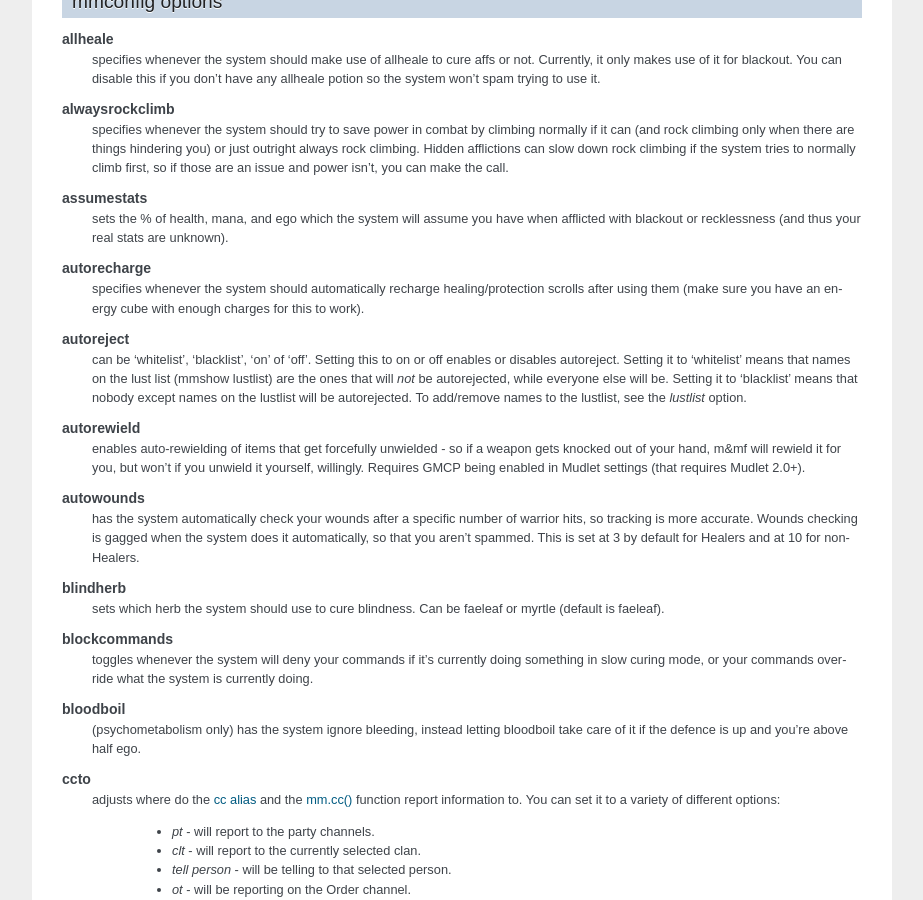
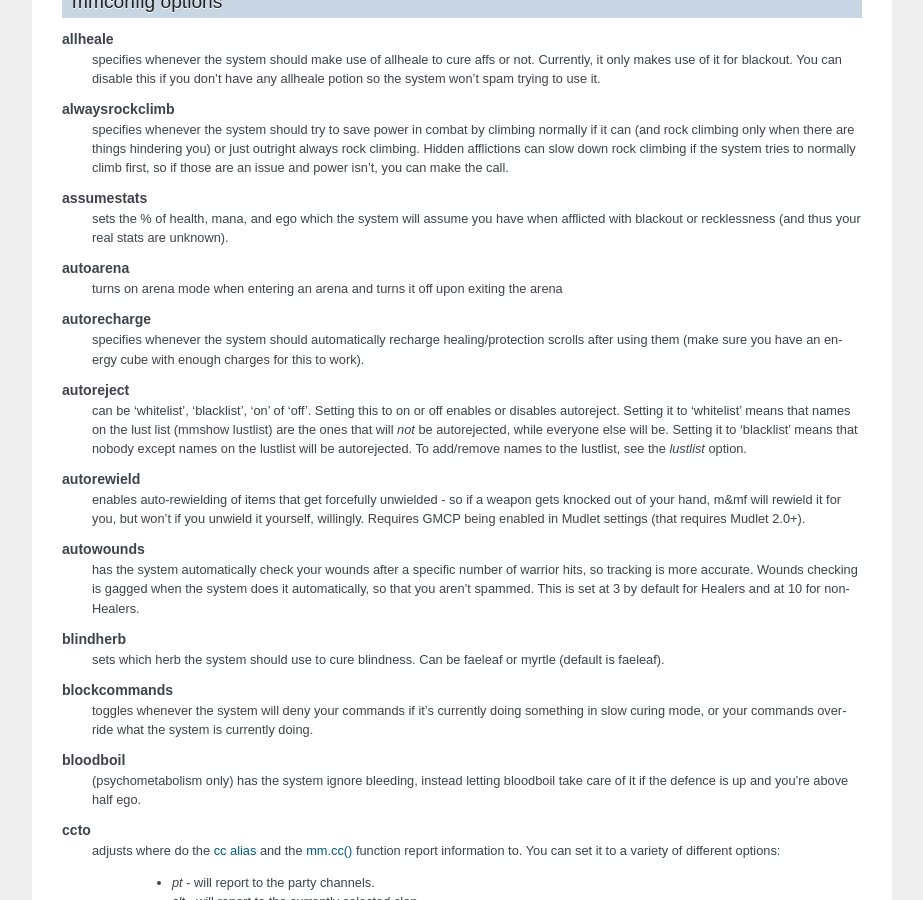
Before and after one commit to m-mf/m-mf, a Sphinx documentation site: the page built from doc/index.rst, in a window 1280 px wide and 900 px high, scrolled down 7400 px. Shown: the whole window, without its empty margins (198-1121 px from the left). Built offline with Sphinx 7.4.7, drawn with Linux system fonts in a browser that asks for light colours.

Commit message:
Arena mode
added documentation for autoarena config and added rift info on
riftate()

```diff
--- a/doc/index.rst
+++ b/doc/index.rst
@@ -333,6 +333,9 @@ mmconfig options
   assumestats
     sets the % of health, mana, and ego which the system will assume you have when afflicted with blackout or recklessness (and thus your real stats are unknown).
 
+  autoarena
+  	turns on arena mode when entering an arena and turns it off upon exiting the arena
+
   autorecharge
     specifies whenever the system should automatically recharge healing/protection scrolls after using them (make sure you have an energy cube with enough charges for this to work).
 
```
Also changed, not shown: 1 other file.
